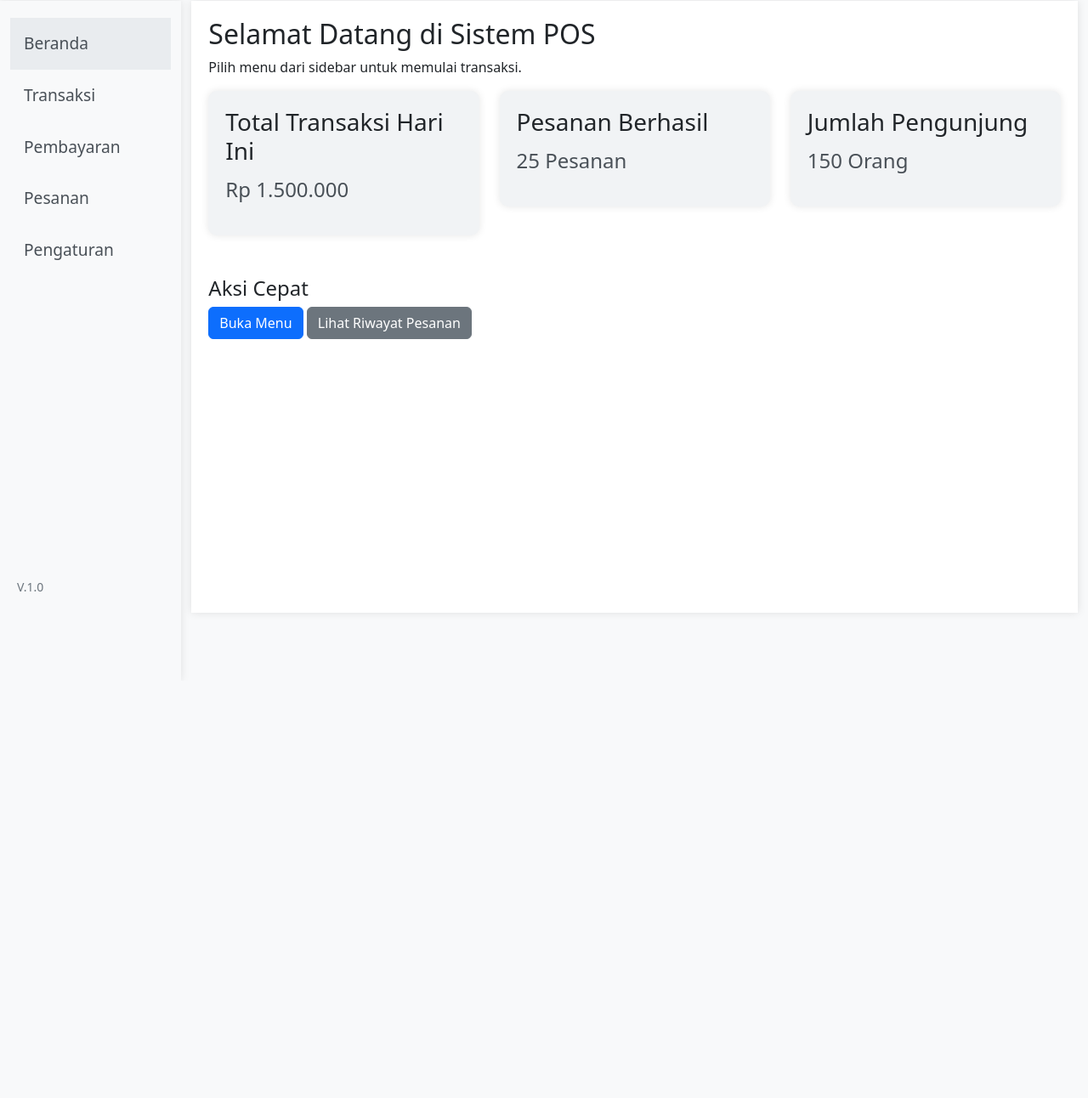
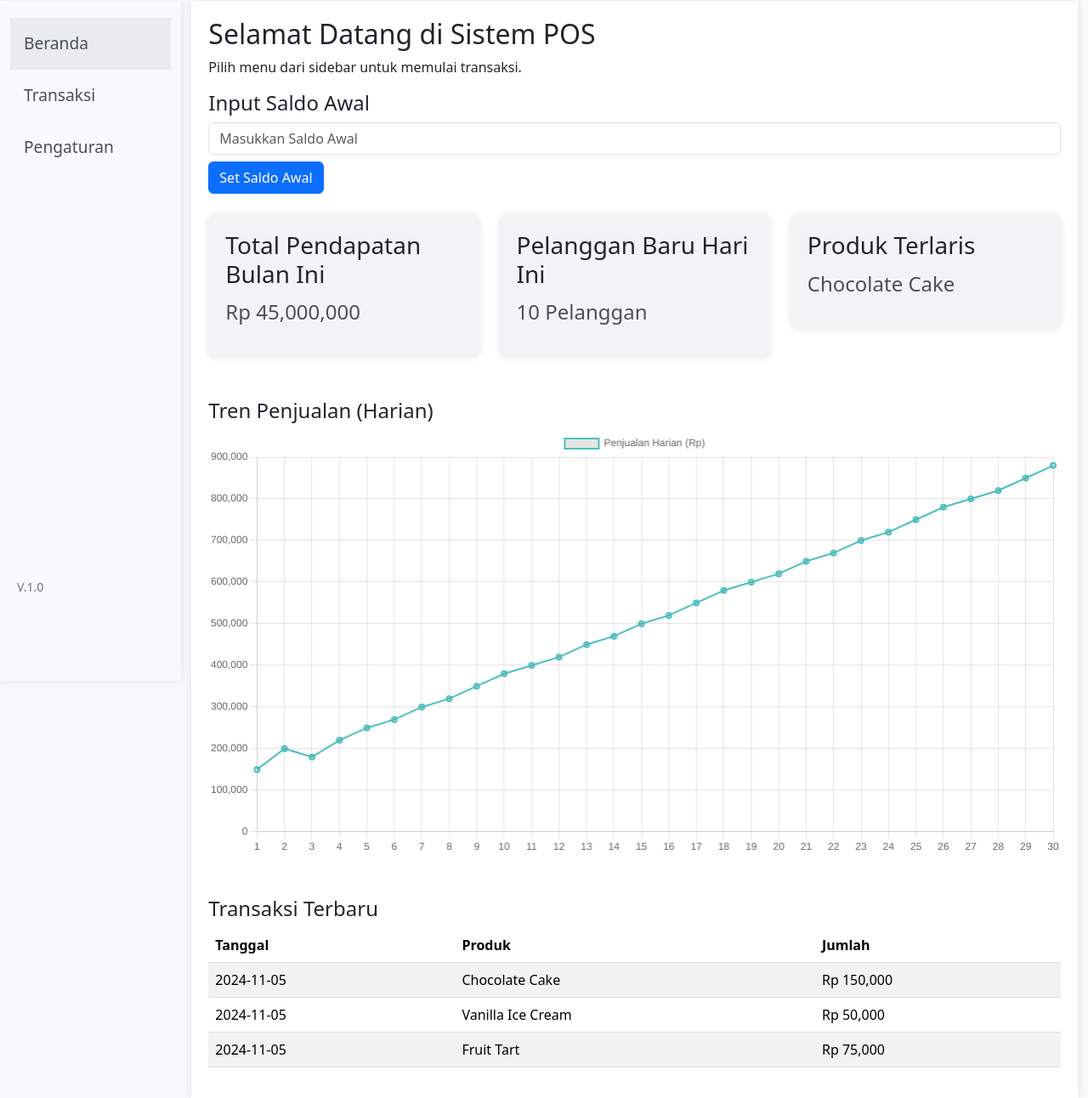
Before and after one commit to icannns/ngolab-pos, a plain HTML site: page index.html in a window 1280 px wide. Shown: the part 79-1371 px from the top of the page at 85% size. Before the commit the page ends 880 px from the top, so only its background shows below. Drawn offline with nearby package versions, Linux system fonts and the light colour scheme.

Commit message:
daud tolong diriviu

```diff
--- a/index.html
+++ b/index.html
@@ -55,7 +55,7 @@
     </style>
 </head>
 <body>
-    <!-- Navigation -->
+    <!-- Navigasi -->
     <nav class="navbar navbar-light bg-light">
         <div class="container-fluid">
             <a class="navbar-brand" href="#">POS</a>
@@ -63,7 +63,7 @@
         </div>
     </nav>
 
-    <!-- Main content -->
+    <!-- Konten Utama -->
     <div class="container-fluid mt-4">
         <div class="row">
             <!-- Sidebar -->
@@ -76,12 +76,6 @@
                         <a class="nav-link" href="listtransaksi.html">Transaksi</a>
                     </li>
                     <li class="nav-item">
-                        <a class="nav-link" href="payment.html">Pembayaran</a>
-                    </li>
-                    <li class="nav-item">
-                        <a class="nav-link" href="orders.html">Pesanan</a>
-                    </li>
-                    <li class="nav-item">
                         <a class="nav-link" href="#">Pengaturan</a>
                     </li>
                 </ul>
@@ -90,45 +84,113 @@
                 </div>
             </div>
 
-            <!-- Content Section -->
+            <!-- Bagian Konten -->
             <div class="col-md-10">
                 <div class="main-content">
                     <h2>Selamat Datang di Sistem POS</h2>
                     <p>Pilih menu dari sidebar untuk memulai transaksi.</p>
 
-                    <!-- Statistik Penjualan -->
-                    <div class="row">
+                    <!-- Input Saldo Awal -->
+                    <div class="mb-4">
+                        <h4>Input Saldo Awal</h4>
+                        <input type="number" class="form-control" placeholder="Masukkan Saldo Awal" id="saldoAwal">
+                        <button class="btn btn-primary mt-2" onclick="setSaldoAwal()">Set Saldo Awal</button>
+                    </div>
+
+                    <!-- Kartu Ringkasan -->
+                    <div class="row mt-4">
                         <div class="col-md-4">
                             <div class="stat-card">
-                                <h3>Total Transaksi Hari Ini</h3>
-                                <p>Rp 1.500.000</p>
+                                <h3>Total Pendapatan Bulan Ini</h3>
+                                <p>Rp 45,000,000</p>
                             </div>
                         </div>
                         <div class="col-md-4">
                             <div class="stat-card">
-                                <h3>Pesanan Berhasil</h3>
-                                <p>25 Pesanan</p>
+                                <h3>Pelanggan Baru Hari Ini</h3>
+                                <p>10 Pelanggan</p>
                             </div>
                         </div>
                         <div class="col-md-4">
                             <div class="stat-card">
-                                <h3>Jumlah Pengunjung</h3>
-                                <p>150 Orang</p>
+                                <h3>Produk Terlaris</h3>
+                                <p>Chocolate Cake</p>
                             </div>
                         </div>
                     </div>
 
-                    <!-- Tombol Aksi Cepat -->
+                    <!-- Grafik Penjualan -->
                     <div class="mt-5">
-                        <h4>Aksi Cepat</h4>
-                        <button class="btn btn-primary" onclick="window.location.href='menu.html'">Buka Menu</button>
-                        <button class="btn btn-secondary" onclick="window.location.href='orders.html'">Lihat Riwayat Pesanan</button>
+                        <h4>Tren Penjualan (Harian)</h4>
+                        <canvas id="salesChart"></canvas>
+                    </div>
+
+                    <!-- Transaksi Terbaru -->
+                    <div class="mt-5">
+                        <h4>Transaksi Terbaru</h4>
+                        <table class="table table-striped">
+                            <thead>
+                                <tr>
+                                    <th>Tanggal</th>
+                                    <th>Produk</th>
+                                    <th>Jumlah</th>
+                                </tr>
+                            </thead>
+                            <tbody>
+                                <tr>
+                                    <td>2024-11-05</td>
+                                    <td>Chocolate Cake</td>
+                                    <td>Rp 150,000</td>
+                                </tr>
+                                <tr>
+                                    <td>2024-11-05</td>
+                                    <td>Vanilla Ice Cream</td>
+                                    <td>Rp 50,000</td>
+                                </tr>
+                                <tr>
+                                    <td>2024-11-05</td>
+                                    <td>Fruit Tart</td>
+                                    <td>Rp 75,000</td>
+                                </tr>
+                            </tbody>
+                        </table>
                     </div>
                 </div>
             </div>
         </div>
     </div>
 
+    <!-- Include Chart.js untuk Grafik Penjualan -->
+    <script src="https://cdn.jsdelivr.net/npm/chart.js"></script>
+    <script>
+        function setSaldoAwal() {
+            let saldo = document.getElementById('saldoAwal').value;
+            alert("Saldo Awal diatur ke: Rp " + saldo);
+        }
+
+        var ctx = document.getElementById('salesChart').getContext('2d');
+        var salesChart = new Chart(ctx, {
+            type: 'line',
+            data: {
+                labels: ['1', '2', '3', '4', '5', '6', '7', '8', '9', '10', '11', '12', '13', '14', '15', '16', '17', '18', '19', '20', '21', '22', '23', '24', '25', '26', '27', '28', '29', '30'],
+                datasets: [{
+                    label: 'Penjualan Harian (Rp)',
+                    data: [150000, 200000, 180000, 220000, 250000, 270000, 300000, 320000, 350000, 380000, 400000, 420000, 450000, 470000, 500000, 520000, 550000, 580000, 600000, 620000, 650000, 670000, 700000, 720000, 750000, 780000, 800000, 820000, 850000, 880000],
+                    borderColor: 'rgba(75, 192, 192, 1)',
+                    borderWidth: 2,
+                    fill: false
+                }]
+            },
+            options: {
+                scales: {
+                    y: {
+                        beginAtZero: true
+                    }
+                }
+            }
+        });
+    </script>
+
     <script src="https://cdn.jsdelivr.net/npm/bootstrap@5.3.0-alpha1/dist/js/bootstrap.bundle.min.js"></script>
 </body>
 </html>
```
